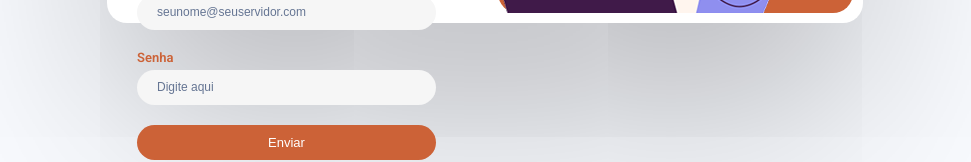
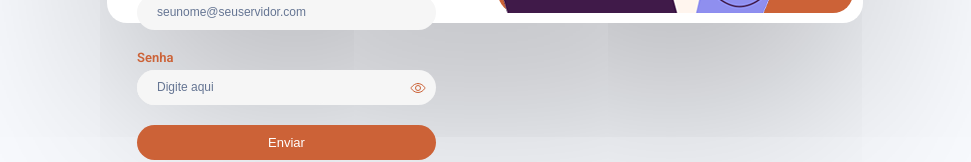
Before and after one commit to Breno-Mateus/tropa_digital, a React (Vite) app: page / in a window 1280 px wide. Shown: the part 626-788 px from the top of the page, without its empty margins (155-1126 px from the left). Built offline with nearby package versions, Linux system fonts and the light colour scheme.

Commit message:
feat: add login form validation schema with Zod and toggle password visibility feature

```diff
--- a/package.json
+++ b/package.json
@@ -10,9 +10,13 @@
     "preview": "vite preview"
   },
   "dependencies": {
+    "@hookform/resolvers": "^5.0.1",
     "react": "^19.1.0",
     "react-dom": "^19.1.0",
-    "styled-components": "^6.1.18"
+    "react-hook-form": "^7.57.0",
+    "react-icons": "^5.5.0",
+    "styled-components": "^6.1.18",
+    "zod": "^3.25.55"
   },
   "devDependencies": {
     "@eslint/js": "^9.25.0",
--- a/src/components/form/form.tsx
+++ b/src/components/form/form.tsx
@@ -1,26 +1,58 @@
-import { Form, Input, Button, Label, DivInput } from "./style";
+import { useForm } from "react-hook-form";
+import { zodResolver } from "@hookform/resolvers/zod";
+import { Form, Input, Button, Label, DivInput, ErrorMessage, PasswordWrapper, ToggleButton } from "./style";
+import { useState } from "react";
+import { IoEyeOutline, IoEyeOffOutline } from "react-icons/io5";
+import { loginSchema } from "../../schema/loginSchema";
+import type { LoginData } from "../../schema/loginSchema";
 
 const LoginForm = () => {
+
+  const [showPassword, setShowPassword] = useState(false);
+
+  const {
+    register,
+    handleSubmit,
+    formState: { errors },
+  } = useForm<LoginData>({
+    resolver: zodResolver(loginSchema),
+    mode: 'onBlur',
+  });
+
+  const onSubmit = (data: LoginData) => {
+    console.log("Dados enviados:", data);
+  };
+
+  const togglePassword = () => setShowPassword((prev) => !prev);
+
   return (
-    <Form>
+    <Form onSubmit={handleSubmit(onSubmit)}>
       <DivInput>
         <Label htmlFor="email">Email</Label>
         <Input
           id="email"
           type="email"
           placeholder="seunome@seuservidor.com"
-          required
+          {...register("email")}
         />
+        {errors.email && <ErrorMessage>{errors.email.message}</ErrorMessage>}
       </DivInput>
 
       <DivInput>
         <Label htmlFor="password">Senha</Label>
-        <Input
-          id="password"
-          type="password"
-          placeholder="Digite aqui"
-          required
-        />
+        <PasswordWrapper>
+          <Input
+            id="password"
+            type={showPassword ? "text" : "password"}
+            placeholder="Digite aqui"
+            {...register("password")}
+          />
+
+          <ToggleButton type="button" onClick={togglePassword}>
+            {showPassword ? <IoEyeOffOutline size={16} /> : <IoEyeOutline size={16} />}
+          </ToggleButton>
+        </PasswordWrapper>
+        {errors.password && <ErrorMessage>{errors.password.message}</ErrorMessage>}
       </DivInput>
 
       <Button type="submit">Enviar</Button>
--- a/src/components/form/style.ts
+++ b/src/components/form/style.ts
@@ -17,7 +17,6 @@ export const Input = styled.input`
   padding: 10px 20px;
   border-radius: 100px;
   border: none;
-  font-size: 16px;
   font-weight: 400;
   background-color: #f6f6f6;
   color: #657593;
@@ -26,6 +25,11 @@ export const Input = styled.input`
 
   &::placeholder {
     color: #657593;
+  }
+
+  &:focus{
+    border: none;
+    outline: none;
   }
 `;
 
@@ -52,3 +56,31 @@ export const Label = styled.label`
   line-height: 15px;
   font-weight: 600;
 `;
+
+export const ErrorMessage = styled.span`
+  color: red;
+  font-size: 10px;
+  font-weight: 400;
+`;
+
+export const PasswordWrapper = styled.div`
+  position: relative;
+  display: flex;
+  align-items: center;
+  background-color: #f6f6f6;
+  border-radius: 100px;
+  border: none;
+`;
+
+export const ToggleButton = styled.button`
+  position: absolute;
+  right: 10px;
+  background: transparent;
+  border: none;
+  cursor: pointer;
+  color: #cc6237;
+  padding: 0;
+  display: flex;
+  align-items: center;
+  justify-content: center;
+`;
--- /dev/null
+++ b/src/schema/loginSchema.ts
@@ -0,0 +1,8 @@
+import { z } from "zod";
+
+export const loginSchema = z.object({
+  email: z.string().email("Email inválido"),
+  password: z.string().min(6, "Senha deve ter no mínimo 6 caracteres"),
+});
+
+export type LoginData = z.infer<typeof loginSchema>;
```
Also changed, not shown: 1 other file (tests, documents, lock files or other folders).
